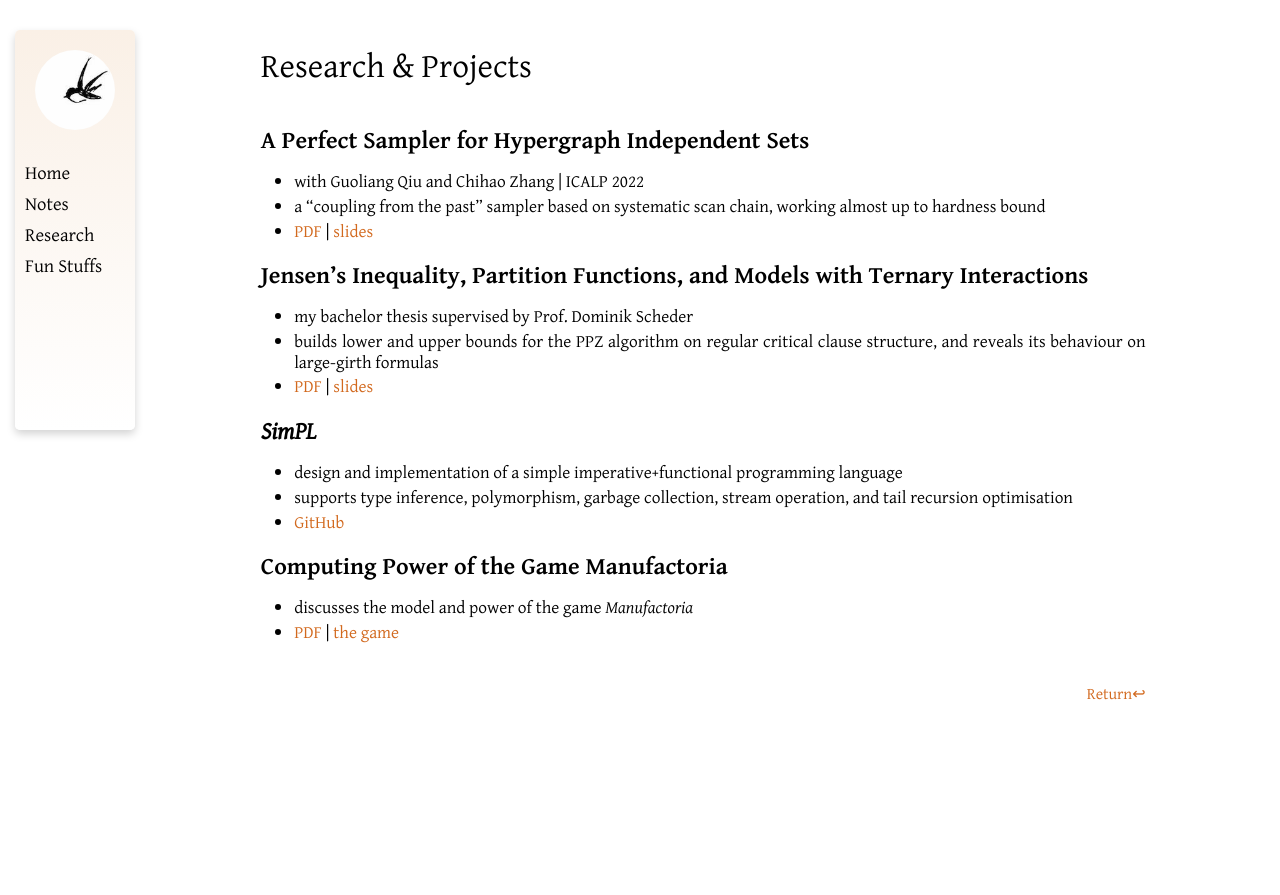
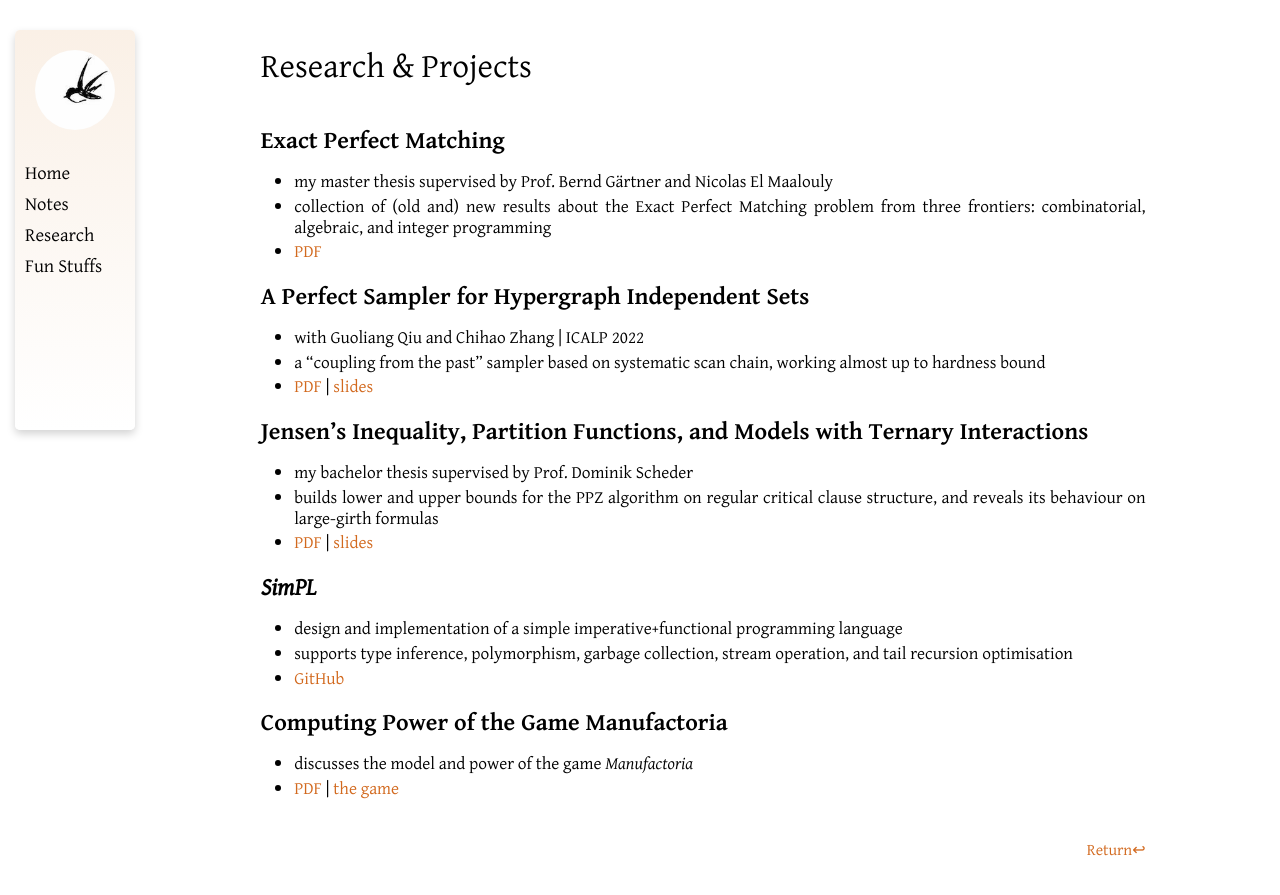
Before and after one commit to YanhengWang/yanhengwang.github.io, a Jekyll site: the page built from research/index.md, in a window 1280 px wide. Shown: the top 895 px of the page. Built offline with Jekyll 4.4.1, drawn with Linux system fonts in a browser that asks for light colours.

Commit message:
upload photo and thesis

```diff
--- a/research/index.md
+++ b/research/index.md
@@ -2,6 +2,12 @@
 layout: linear
 title: Research & Projects
 ---
+
+# Exact Perfect Matching
+
+- my master thesis supervised by Prof. Bernd Gärtner and Nicolas El Maalouly
+- collection of (old and) new results about the Exact Perfect Matching problem from three frontiers: combinatorial, algebraic, and integer programming
+- [PDF](./master-thesis.pdf)
 
 # A Perfect Sampler for Hypergraph Independent Sets
 
```
Also changed, not shown: 1 other file.
